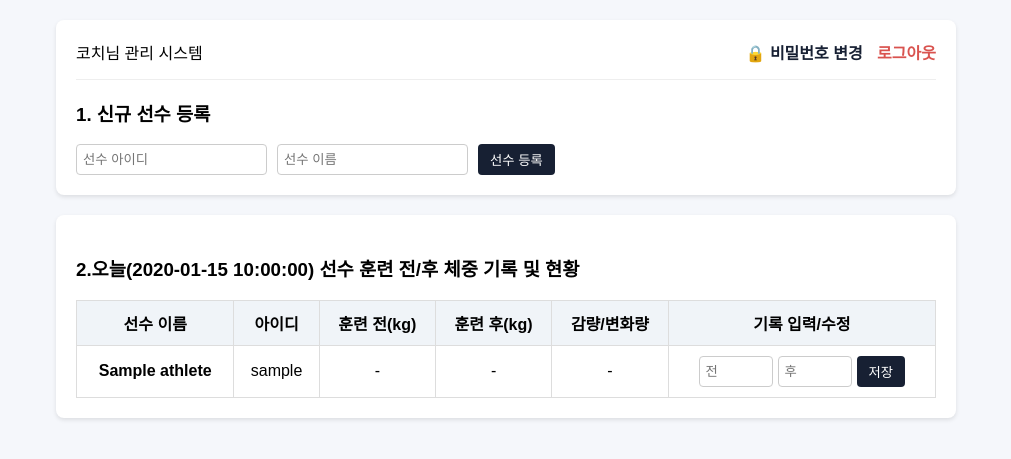
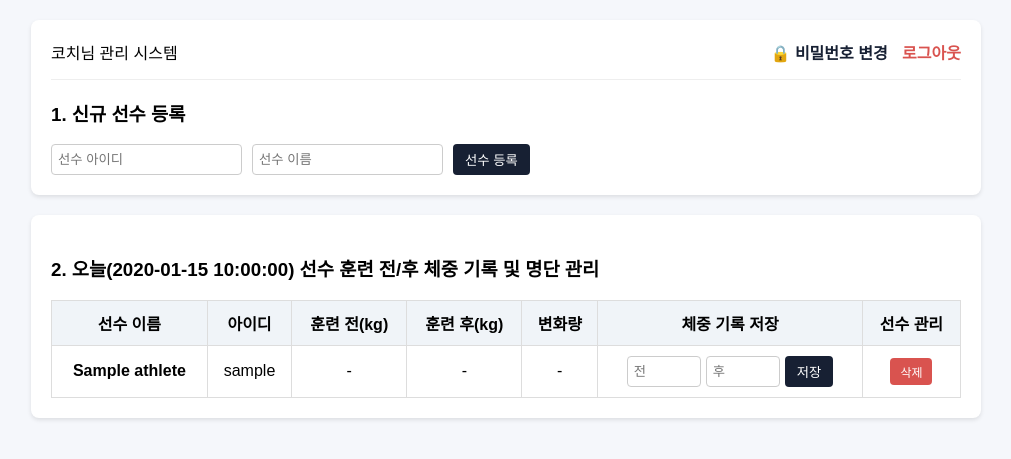
Before and after one commit to Misokim12/weight-tracker, a Python web app: template templates/admin.html in a window 1280 px wide. Shown: the top 459 px of the page, without its empty margins (134-1145 px from the left). Run offline with Jinja, Linux system fonts and the light colour scheme; the template is opened without the code that fills it: most values are stand-ins (such as "Sample title", 1, 10 or a date in 2020).

Commit message:
Update admin.html

```diff
--- a/templates/admin.html
+++ b/templates/admin.html
@@ -5,15 +5,16 @@
     <meta name="viewport" content="width=device-width, initial-scale=1.0">
     <title>코치 관리자 페이지</title>
     <style>
-        body { font-family: sans-serif; padding: 20px; max-width: 900px; margin: 0 auto; background-color: #f5f7fb; }
+        body { font-family: sans-serif; padding: 20px; max-width: 950px; margin: 0 auto; background-color: #f5f7fb; }
         .card { background: white; padding: 20px; border-radius: 8px; box-shadow: 0 2px 4px rgba(0,0,0,0.1); margin-bottom: 20px; }
         .nav { display: flex; justify-content: space-between; align-items: center; border-bottom: 1px solid #eee; padding-bottom: 15px; margin-bottom: 15px; }
         a { color: #172033; text-decoration: none; font-weight: bold; margin-left: 10px; }
         table { width: 100%; border-collapse: collapse; margin-top: 10px; }
         th, td { border: 1px solid #ddd; padding: 10px; text-align: center; }
         th { background-color: #f0f4f8; }
-        input[type="text"], input[type="number"], input[type="date"] { padding: 6px; border: 1px solid #ccc; border-radius: 4px; }
+        input[type="text"], input[type="number"] { padding: 6px; border: 1px solid #ccc; border-radius: 4px; }
         .btn { padding: 6px 12px; background: #172033; color: white; border: none; border-radius: 4px; cursor: pointer; }
+        .btn-del { padding: 5px 10px; background: #d9534f; color: white; border: none; border-radius: 4px; cursor: pointer; font-size: 12px; }
         .msg { background: #e8f4ea; color: #2e7d32; padding: 10px; border-radius: 4px; margin-bottom: 15px; }
     </style>
 </head>
@@ -44,7 +45,7 @@
     </div>
 
     <div class="card">
-        <h3>2.오늘({{ today }}) 선수 훈련 전/후 체중 기록 및 현황</h3>
+        <h3>2. 오늘({{ today }}) 선수 훈련 전/후 체중 기록 및 명단 관리</h3>
         <table>
             <thead>
                 <tr>
@@ -52,8 +53,9 @@
                     <th>아이디</th>
                     <th>훈련 전(kg)</th>
                     <th>훈련 후(kg)</th>
-                    <th>감량/변화량</th>
-                    <th>기록 입력/수정</th>
+                    <th>변화량</th>
+                    <th>체중 기록 저장</th>
+                    <th>선수 관리</th>
                 </tr>
             </thead>
             <tbody>
@@ -79,10 +81,16 @@
                             <button type="submit" class="btn">저장</button>
                         </form>
                     </td>
+                    <td>
+                        <!-- 삭제 버튼 -->
+                        <form action="{{ url_for('delete_athlete', user_id=athlete.id) }}" method="POST" onsubmit="return confirm('정말 \'{{ athlete.name }}\' 선수를 삭제하시겠습니까?');">
+                            <button type="submit" class="btn-del">삭제</button>
+                        </form>
+                    </td>
                 </tr>
                 {% else %}
                 <tr>
-                    <td colspan="6">등록된 선수가 없습니다. 상단에서 선수를 추가해 주세요.</td>
+                    <td colspan="7">등록된 선수가 없습니다. 상단에서 선수를 추가해 주세요.</td>
                 </tr>
                 {% endfor %}
             </tbody>
```
